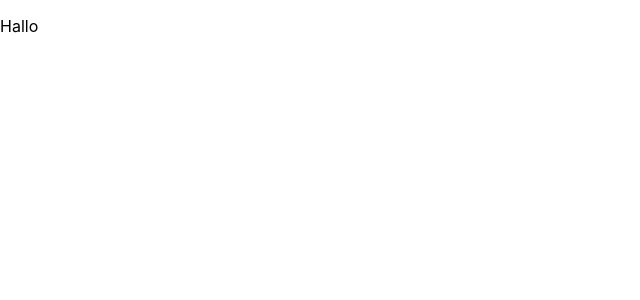
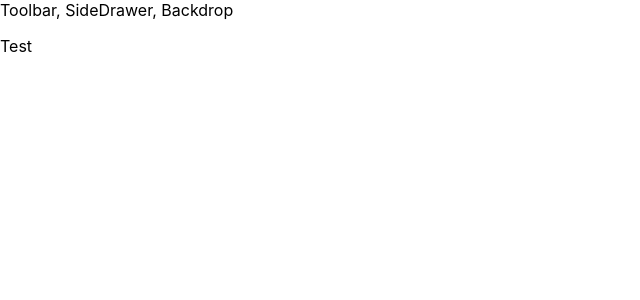
Before and after one commit to HerrC/burger-builder, a React app: page / in a window 1280 px wide. Shown: the top 300 px of the page, without its empty margins (0-640 px from the left). Built offline with nearby package versions, Linux system fonts and the light colour scheme.

Commit message:
Add Auxiliary component to only return one element

```diff
--- a/src/App.js
+++ b/src/App.js
@@ -1,7 +1,11 @@
+import Layout from "./components/Layout/Layout";
+
 function App() {
   return (
     <div>
-      <p>Hallo</p>
+      <Layout >
+        <p>Test</p>
+      </Layout>
     </div>
   );
 }
--- /dev/null
+++ b/src/components/Layout/Layout.js
@@ -0,0 +1,26 @@
+import React from 'react';
+
+import Auxiliary from '../../hoc/Auxiliary';
+
+const layout = (props) => (
+    <Auxiliary>
+        <div>Toolbar, SideDrawer, Backdrop</div>
+        <main>
+            {props.children}
+        </main>
+    </Auxiliary>
+);
+
+export default layout;
+
+{
+    /*
+    Am Anfang haben wir folgenden Fehler:
+    * JSX expressions must have one parent element.ts(2657)
+
+    2 Möglichkeiten:
+        * return an array and give each one a key.
+        * Auxiliary Component
+        * wrapping everything in a div
+    */
+}
--- /dev/null
+++ b/src/hoc/Auxiliary.js
@@ -0,0 +1,2 @@
+const aux = (props) => props.children;
+export default aux;
```
Also changed, not shown: 1 other file (tests, documents, lock files or other folders).
